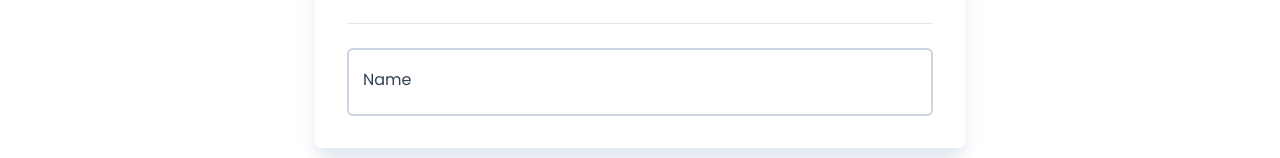
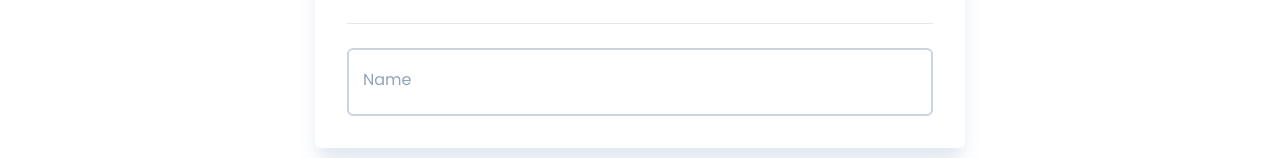
Before and after one commit to Alek30k/E-shop, a Next.js app: page /register in a window 1280 px wide. Shown: the part 226-384 px from the top of the page. Built offline with nearby package versions, Linux system fonts and the light colour scheme; a web font is replaced by a local one.

Commit message:
last commit

```diff
--- a/app/components/inputs/Input.tsx
+++ b/app/components/inputs/Input.tsx
@@ -37,7 +37,9 @@ const Input = ({
       />
       <label
         htmlFor={id}
-        className="absolute cursor-text text-md duration-150 transform -translate-y-3 top-5 z-10 origin-[0] left-4 peer-placeholder-shown:scale-100 peer-placeholder-shown:translate-y-0 peer-focus:scale-75 peer-focus:-translate-y-4"
+        className={`absolute cursor-text text-md duration-150 transform -translate-y-3 top-5 z-10 origin-[0] left-4 peer-placeholder-shown:scale-100 peer-placeholder-shown:translate-y-0 peer-focus:scale-75 peer-focus:-translate-y-4 ${
+          errors[id] ? "text-rose-500" : "text-slate-400"
+        }`}
       >
         {label}
       </label>
```
